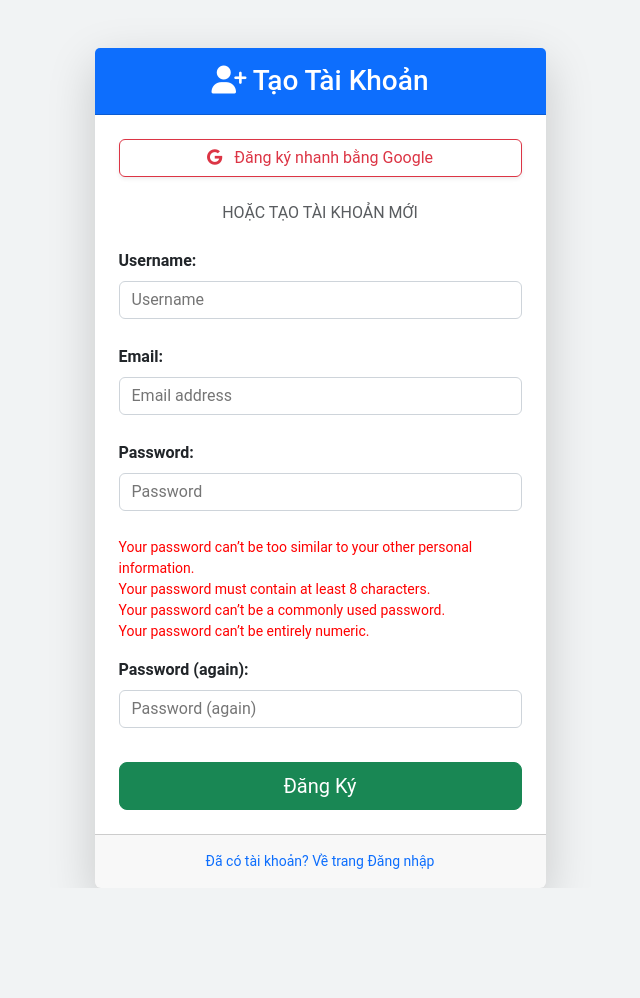
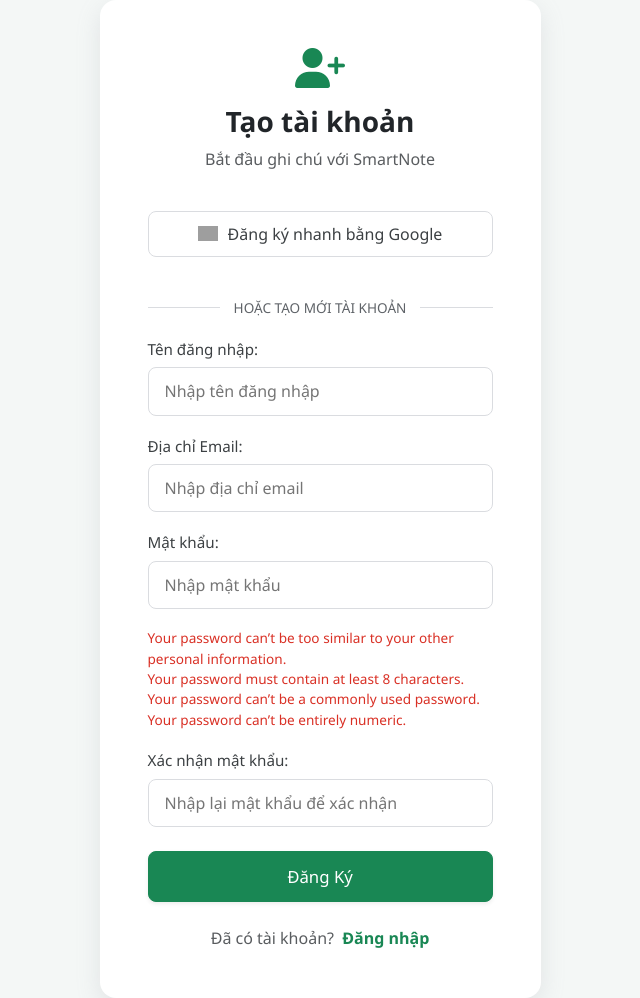
Before and after one commit to ndat99/SmartNote, a Django app: page /accounts/signup/ in a window 1280 px wide. Shown: the whole page, without its empty margins (320-960 px from the left). Before the commit the page ends 888 px from the top, so only its background shows below. Run offline with Django 5.2, Linux system fonts and the light colour scheme; some libraries are stand-ins or nearby versions; grey boxes are pictures that could not be loaded.

Commit message:
feat: sửa giao diện login và signup; tách style ra các file css riêng

```diff
--- /dev/null
+++ b/notes/forms.py
@@ -0,0 +1,38 @@
+from allauth.account.forms import LoginForm, SignupForm
+
+# 1. Form Đăng nhập
+class CustomLoginForm(LoginForm):
+    def __init__(self, *args, **kwargs):
+        super().__init__(*args, **kwargs)
+
+        # Sửa Label và thêm Placeholder cho Tên đăng nhập
+        self.fields['login'].label = "Tên đăng nhập hoặc Email"
+        self.fields['login'].widget.attrs.update({'placeholder': 'Nhập tên đăng nhập hoặc email'})
+
+        # Sửa Label và thêm Placeholder cho Mật khẩu
+        self.fields['password'].label = "Mật khẩu"
+        self.fields['password'].widget.attrs.update({'placeholder': 'Nhập mật khẩu của bạn'})
+
+        # Nút Ghi nhớ tôi
+        if 'remember' in self.fields:
+            self.fields['remember'].label = "Ghi nhớ tôi"
+
+
+# 2. Form Đăng ký
+class CustomSignupForm(SignupForm):
+    def __init__(self, *args, **kwargs):
+        super().__init__(*args, **kwargs)
+
+        if 'username' in self.fields:
+            self.fields['username'].label = "Tên đăng nhập"
+            self.fields['username'].widget.attrs.update({'placeholder': 'Nhập tên đăng nhập'})
+
+        if 'email' in self.fields:
+            self.fields['email'].label = "Địa chỉ Email"
+            self.fields['email'].widget.attrs.update({'placeholder': 'Nhập địa chỉ email'})
+
+        self.fields['password1'].label = "Mật khẩu"
+        self.fields['password1'].widget.attrs.update({'placeholder': 'Nhập mật khẩu'})
+
+        self.fields['password2'].label = "Xác nhận mật khẩu"
+        self.fields['password2'].widget.attrs.update({'placeholder': 'Nhập lại mật khẩu để xác nhận'})
--- a/notes/views.py
+++ b/notes/views.py
@@ -12,6 +12,7 @@ except ImportError:
 def run_ai_background(note_id, text):
     try:
         ai_result = analyze_note_with_ai(text)
+        print('AI_RESULT', ai_result)
         if ai_result:
             note = Note.objects.get(id=note_id)
 
@@ -20,6 +21,7 @@ def run_ai_background(note_id, text):
 
             # 1. Bắt đầu lưu Priority
             note.priority = ai_result.get('priority')
+            note.priority_source = 'AI'
 
             # 2. Xử lý Category thông minh (Ưu tiên System -> User -> Tạo mới)
             cat_name = ai_result.get('category')
--- /dev/null
+++ b/static/css/auth.css
@@ -0,0 +1,102 @@
+body {
+    background-color: #f4f7f6; /* Màu nền xám cực nhẹ giống Google */
+    color: #202124;
+    font-family: 'Segoe UI', Roboto, 'Helvetica Neue', Arial, sans-serif;
+    display: flex;
+    align-items: center;
+    justify-content: center;
+    min-height: 100vh;
+    margin: 0;
+}
+a { text-decoration: none; transition: 0.2s; }
+a:hover { color: #1a73e8; }
+
+/* Nâng cấp Card mượt mà */
+.auth-card {
+    border-radius: 16px;
+    border: none;
+    box-shadow: 0 8px 24px rgba(149, 157, 165, 0.2);
+    background: #fff;
+    overflow: hidden;
+}
+
+/* Nút Google chuẩn auth của Google */
+.btn-google {
+    background-color: #fff;
+    color: #3c4043;
+    border: 1px solid #dadce0;
+    border-radius: 8px;
+    padding: 10px 16px;
+    font-weight: 500;
+    transition: background-color 0.2s, box-shadow 0.2s;
+    display: flex;
+    align-items: center;
+    justify-content: center;
+}
+.btn-google:hover {
+    background-color: #f8f9fa;
+    box-shadow: 0 1px 2px 0 rgba(60,64,67,0.3), 0 1px 3px 1px rgba(60,64,67,0.15);
+    color: #3c4043;
+}
+.btn-google img { width: 20px; margin-right: 10px; }
+
+/* Đường kẻ chữ HOẶC ở giữa */
+.divider {
+    display: flex;
+    align-items: center;
+    text-align: center;
+    margin: 25px 0 20px 0;
+    color: #5f6368;
+    font-size: 0.85rem;
+    font-weight: 500;
+}
+.divider::before, .divider::after {
+    content: '';
+    flex: 1;
+    border-bottom: 1px solid #dadce0;
+}
+.divider:not(:empty)::before { margin-right: 1em; }
+.divider:not(:empty)::after { margin-left: 1em; }
+
+/* Bo tròn Form mặc định của Django */
+.django-form p { margin-bottom: 1.2rem; }
+.django-form label { font-weight: 500; margin-bottom: 0.4rem; display: block; color: #3c4043; font-size: 0.95rem;}
+.django-form input {
+    width: 100%;
+    padding: 0.7rem 1rem;
+    border: 1px solid #dadce0;
+    border-radius: 8px;
+    transition: 0.2s ease;
+    font-size: 1rem;
+}
+.django-form input:focus {
+    border-color: #1a73e8;
+    outline: none;
+    box-shadow: inset 0 0 0 1px #1a73e8;
+}
+.django-form ul { color: #d93025; list-style: none; padding: 0; font-size: 0.85rem; margin-top: 5px;}
+.django-form span.helptext { font-size: 0.8rem; color: #5f6368; display: block; margin-top: 5px;}
+
+/* CHECKBOX "GHI NHỚ TÔI" */
+.django-form input[type="checkbox"] {
+    width: auto;
+    box-shadow: none;
+    cursor: pointer;
+    margin-right: 8px;
+    transform: scale(1.2);
+}
+
+.django-form label[for="id_remember"] {
+    display: inline-block;
+    font-weight: 400;
+    margin-bottom: 0;
+    cursor: pointer;
+}
+
+/* Nút Submit */
+.btn-submit {
+    border-radius: 8px;
+    padding: 12px;
+    font-weight: 500;
+    font-size: 1.05rem;
+}
--- a/templates/account/signup.html
+++ b/templates/account/signup.html
@@ -1,49 +1,39 @@
 {% extends "base_auth.html" %}
 {% load socialaccount %}
-
 {% block title %}Đăng ký - SmartNote{% endblock %}
 
 {% block content %}
-<div class="row justify-content-center mt-5">
-    <div class="col-md-5">
-        <div class="card shadow-lg border-0 rounded-lg">
-            <div class="card-header bg-primary text-white text-center py-3">
-                <h3 class="mb-0"><i class="fa-solid fa-user-plus"></i> Tạo Tài Khoản</h3>
+<div class="row justify-content-center w-100 m-0">
+    <div class="col-12 col-sm-8 col-md-6 col-lg-5">
+        <div class="card auth-card p-4 p-sm-5">
+            <div class="text-center mb-4">
+                <i class="fa-solid fa-user-plus text-success" style="font-size: 2.5rem;"></i>
+                <h3 class="mt-3 fw-bold text-dark">Tạo tài khoản</h3>
+                <p class="text-muted">Bắt đầu ghi chú với SmartNote</p>
             </div>
-            <div class="card-body p-4">
 
-                <div class="d-grid gap-2 mb-4">
-                    <a href="{% provider_login_url 'google' %}" class="btn btn-outline-danger shadow-sm">
-                        <i class="fa-brands fa-google me-2"></i> Đăng ký nhanh bằng Google
+            <div class="d-grid mb-3">
+                <a href="{% provider_login_url 'google' %}" class="btn-google">
+                    <img src="https://upload.wikimedia.org/wikipedia/commons/c/c1/Google_%22G%22_logo.svg" alt="Google Logo">
+                    Đăng ký nhanh bằng Google
                 </a>
             </div>
 
-                <div class="text-center text-muted mb-4">
-                    <span>HOẶC TẠO TÀI KHOẢN MỚI</span>
-                </div>
+            <div class="divider">HOẶC TẠO MỚI TÀI KHOẢN</div>
 
             <form method="POST" action="{% url 'account_signup' %}">
                 {% csrf_token %}
-
-                    <style>
-                        .django-form p { margin-bottom: 1rem; }
-                        .django-form input { width: 100%; padding: 0.375rem 0.75rem; border: 1px solid #ced4da; border-radius: 0.375rem; }
-                        .django-form label { font-weight: bold; margin-bottom: 0.5rem; }
-                        .django-form ul { color: red; list-style: none; padding: 0; font-size: 0.875em;}
-                        .django-form span.helptext { font-size: 0.8em; color: #6c757d; display: block; }
-                    </style>
-
                 <div class="django-form">
                     {{ form.as_p }}
                 </div>
-
-                    <div class="d-grid gap-2 mt-4">
-                        <button type="submit" class="btn btn-success btn-lg">Đăng Ký</button>
+                <div class="d-grid mt-4">
+                    <button type="submit" class="btn btn-success btn-submit shadow-sm">Đăng Ký</button>
                 </div>
             </form>
-            </div>
-            <div class="card-footer text-center py-3">
-                <div class="small"><a href="{% url 'account_login' %}">Đã có tài khoản? Về trang Đăng nhập</a></div>
+
+            <div class="text-center mt-4">
+                <span class="text-muted">Đã có tài khoản?</span>
+                <a href="{% url 'account_login' %}" class="fw-bold text-success ms-1">Đăng nhập</a>
             </div>
         </div>
     </div>
--- a/templates/base_auth.html
+++ b/templates/base_auth.html
@@ -1,3 +1,4 @@
+{% load static %}
 <!DOCTYPE html>
 <html lang="vi">
 <head>
@@ -6,16 +7,7 @@
     <title>{% block title %}SmartNote{% endblock %}</title>
     <link href="https://cdn.jsdelivr.net/npm/bootstrap@5.3.0/dist/css/bootstrap.min.css" rel="stylesheet">
     <link rel="stylesheet" href="https://cdnjs.cloudflare.com/ajax/libs/font-awesome/6.4.0/css/all.min.css">
-    <style>
-        body { background-color: #f1f3f4; color: #202124; font-family: 'Roboto', Arial, sans-serif; display: flex; align-items: center; justify-content: center; min-height: 100vh; }
-
-        .django-form input { width: 100%; padding: 0.375rem 0.75rem; border: 1px solid #ced4da; border-radius: 0.375rem; margin-bottom: 10px;}
-        .django-form input:focus { border-color: #8ab4f8; outline: none; box-shadow: 0 0 0 0.25rem rgba(13,110,253,.25); }
-        .django-form label { font-weight: bold; margin-bottom: 0.5rem; display: block;}
-        .django-form ul.errorlist { color: #dc3545; list-style: none; padding: 0; font-size: 0.875em;}
-        .django-form span.helptext { font-size: 0.8em; color: #6c757d; display: block; margin-bottom: 15px;}
-        a { text-decoration: none; }
-    </style>
+    <link rel="stylesheet" href="{% static 'css/auth.css' %}">
 </head>
 <body>
     <div class="container">
```
Also changed, not shown: core/settings.py (+7 -0 lines), static/css/base.css (added, +26 -0 lines), static/css/home.css (added, +19 -0 lines), templates/account/login.html (+20 -28 lines), templates/base.html (+2 -29 lines), templates/notes/home.html (+8 -24 lines), static/css/style.css (deleted). Lines whose indentation alone changed are shown as unchanged.
